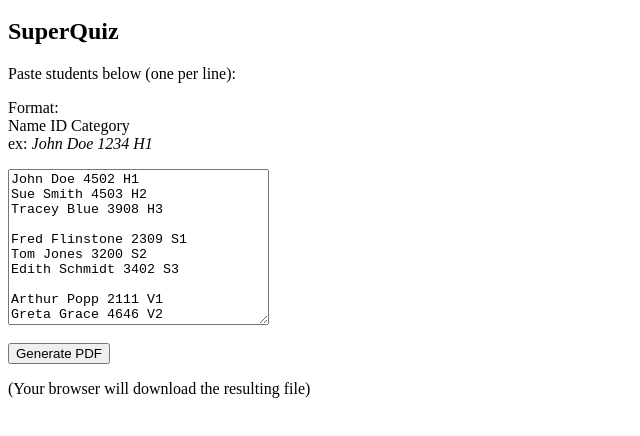
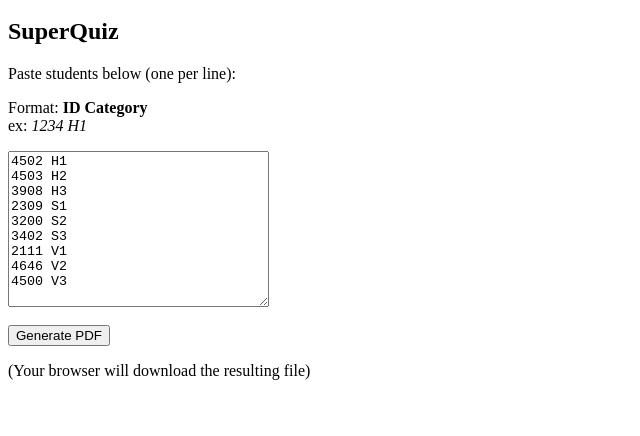
Before and after one commit to uwwbranden/WIAD, a plain HTML site: page super/fillpdf.html in a window 1280 px wide. Shown: the part 48-484 px from the top of the page, without its empty margins (0-640 px from the left). Drawn offline with Linux system fonts and the light colour scheme.

Commit message:
Update fillpdf.html

```diff
--- a/super/fillpdf.html
+++ b/super/fillpdf.html
@@ -9,20 +9,17 @@
     <h1>WIAD - Zipgrade ID Filler</h1>
 	<h2>SuperQuiz</h2>
     <p>Paste students below (one per line):</p>
-	<p>Format:<br />Name ID Category<br/>ex: <i>John Doe 1234 H1</i></p>
+	<p>Format: <b>ID Category</b><br/>ex: <i>1234 H1</i></p>
     <textarea id="idNumbers" rows="10" cols="30" placeholder="Enter IDs here...">
-John Doe 4502 H1
-Sue Smith 4503 H2
-Tracey Blue 3908 H3
-
-Fred Flinstone 2309 S1
-Tom Jones 3200 S2
-Edith Schmidt 3402 S3
-
-Arthur Popp 2111 V1
-Greta Grace 4646 V2
-Stacy Smothers 4500 V3
-
+4502 H1
+4503 H2
+3908 H3
+2309 S1
+3200 S2
+3402 S3
+2111 V1
+4646 V2
+4500 V3
 	</textarea>
     <br><br>
     <button onclick="createPdf([['0945', ' ', '0022x1.pdf']])">Generate PDF</button>
@@ -32,7 +29,9 @@ Stacy Smothers 4500 V3
 <script>
 let test = false;
 let sheetIndex = ["H1", "H2", "H3", "S1", "S2", "S3", "V1", "V2", "V3"];
-let sheets = ["0022x1.pdf","0036x1.pdf","0496x1.pdf","2507x1.pdf","3046x1.pdf","3674x1.pdf","3774x1.pdf","4961x1.pdf","9508x1.pdf"];
+//let sheets = ["0022x1.pdf","0036x1.pdf","0496x1.pdf","2507x1.pdf","3046x1.pdf","3674x1.pdf","3774x1.pdf","4961x1.pdf","9508x1.pdf"];
+let sheets = ["2507x1.pdf", "0022x1.pdf", "3046x1.pdf", "0036x1.pdf", "9508x1.pdf", "4961x1.pdf", "0496x1.pdf", "3674x1.pdf", "3774x1.pdf"];
+
 
 const testStudentData = [
   ["4500", "Stacy Smothers", "9508x1.pdf"],
```
